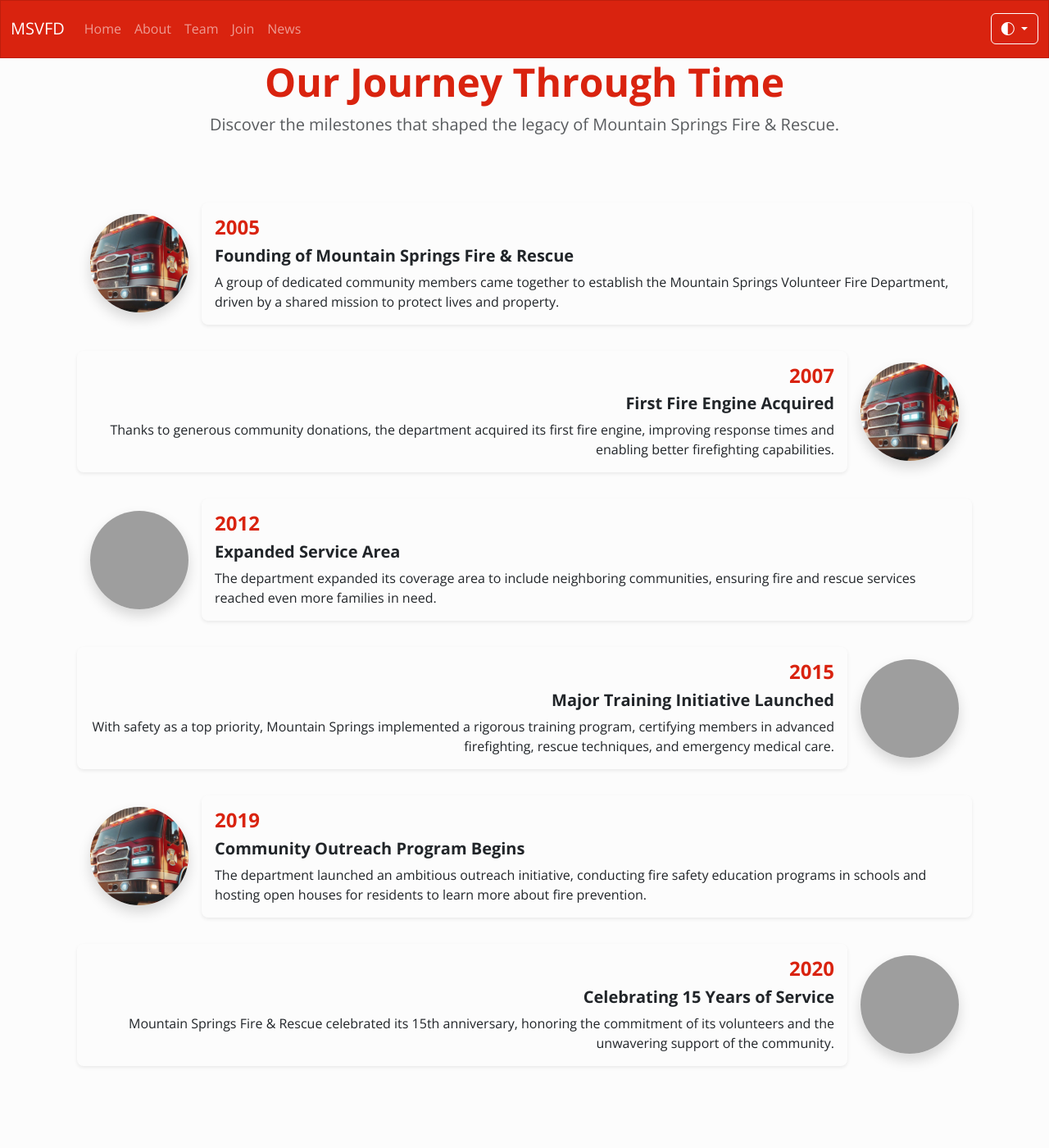
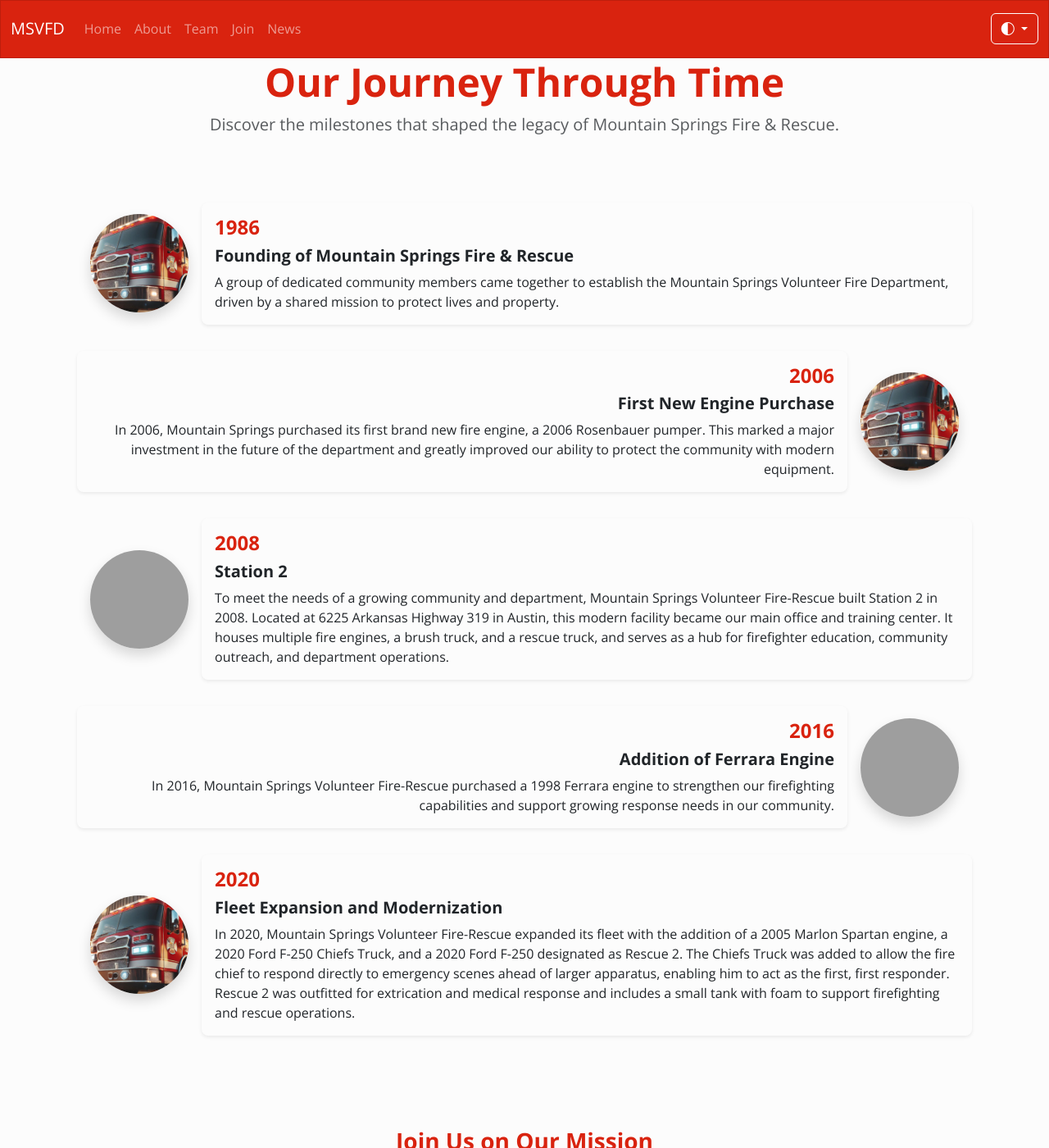
Before and after one commit to joshua-p-williams/msvfd, a Jekyll site: the page built from content/about.md, in a window 1280 px wide and 1400 px high, scrolled down 2627 px. Shown: the whole window at 82% size. Built offline with Jekyll 4.4.1, drawn with Linux system fonts in a browser that asks for light colours; grey boxes are pictures that could not be loaded.

Commit message:
Added valid entries on the timeline

```diff
--- a/_data/timeline.yml
+++ b/_data/timeline.yml
@@ -3,39 +3,33 @@ text: "Discover the milestones that shaped the legacy of Mountain Springs Fire &
 section: timeline
 events:
   - title: "Founding of Mountain Springs Fire & Rescue"
-    year: "2005"
+    year: "1986"
     desc: "A group of dedicated community members came together to establish the Mountain Springs Volunteer Fire Department, driven by a shared mission to protect lives and property."
     image: assets/images/firetruck-480.jpg
     alt: Founding of the department
 
-  - title: "First Fire Engine Acquired"
-    year: "2007"
-    desc: "Thanks to generous community donations, the department acquired its first fire engine, improving response times and enabling better firefighting capabilities."
+  - title: "First New Engine Purchase"
+    year: "2006"
+    desc: "In 2006, Mountain Springs purchased its first brand new fire engine, a 2006 Rosenbauer pumper. This marked a major investment in the future of the department and greatly improved our ability to protect the community with modern equipment."
     image: assets/images/firetruck-480.jpg
-    alt: First fire engine acquired
+    alt: Rosenbauer
 
-  - title: "Expanded Service Area"
-    year: "2012"
-    desc: "The department expanded its coverage area to include neighboring communities, ensuring fire and rescue services reached even more families in need."
+  - title: "Station 2"
+    year: "2008"
+    desc: "To meet the needs of a growing community and department, Mountain Springs Volunteer Fire-Rescue built Station 2 in 2008. Located at 6225 Arkansas Highway 319 in Austin, this modern facility became our main office and training center. It houses multiple fire engines, a brush truck, and a rescue truck, and serves as a hub for firefighter education, community outreach, and department operations."
     image: assets/images/fire-department.png
-    alt: Firefighters responding to an emergency
+    alt: Station 2
 
-  - title: "Major Training Initiative Launched"
-    year: "2015"
-    desc: "With safety as a top priority, Mountain Springs implemented a rigorous training program, certifying members in advanced firefighting, rescue techniques, and emergency medical care."
+  - title: "Addition of Ferrara Engine"
+    year: "2016"
+    desc: "In 2016, Mountain Springs Volunteer Fire-Rescue purchased a 1998 Ferrara engine to strengthen our firefighting capabilities and support growing response needs in our community."
     image: assets/images/news-intro.png
-    alt: Firefighter training session
+    alt: Addition of Ferrara Engine
 
-  - title: "Community Outreach Program Begins"
-    year: "2019"
-    desc: "The department launched an ambitious outreach initiative, conducting fire safety education programs in schools and hosting open houses for residents to learn more about fire prevention."
+  - title: "Fleet Expansion and Modernization"
+    year: "2020"
+    desc: "In 2020, Mountain Springs Volunteer Fire-Rescue expanded its fleet with the addition of a 2005 Marlon Spartan engine, a 2020 Ford F-250 Chiefs Truck, and a 2020 Ford F-250 designated as Rescue 2. The Chiefs Truck was added to allow the fire chief to respond directly to emergency scenes ahead of larger apparatus, enabling him to act as the first, first responder. Rescue 2 was outfitted for extrication and medical response and includes a small tank with foam to support firefighting and rescue operations."
     image: assets/images/firetruck-480.jpg
-    alt: Community outreach and education
-
-  - title: "Celebrating 15 Years of Service"
-    year: "2020"
-    desc: "Mountain Springs Fire & Rescue celebrated its 15th anniversary, honoring the commitment of its volunteers and the unwavering support of the community."
-    image: assets/images/fire-department-team.png
-    alt: Celebrating 15 years of service
+    alt: Fleet Expansion and Modernization
 
 end: "Join Us on Our Mission"
```
